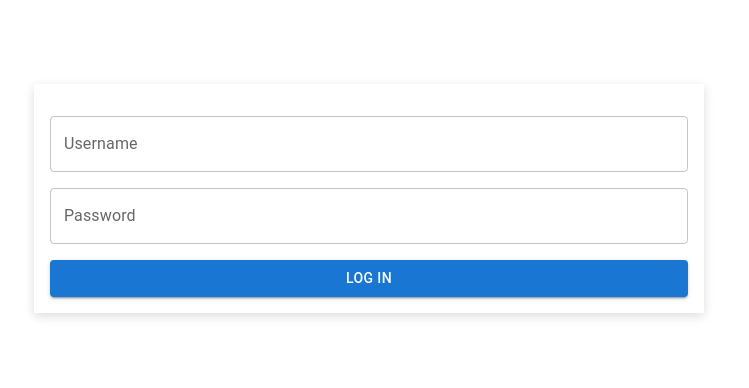
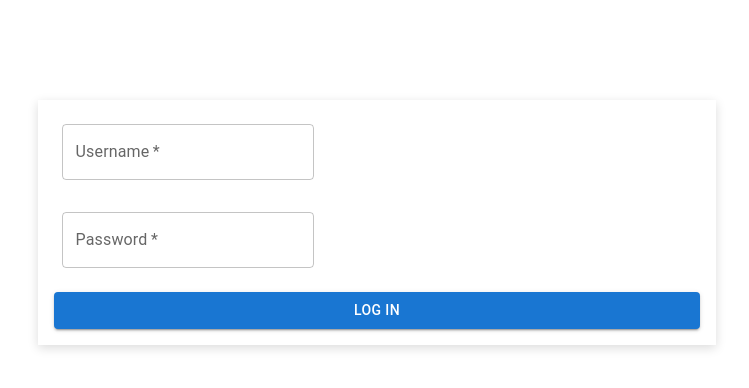
Before and after one commit to AranGit/e-commerce-fe, a Next.js app: page /login in a window 1280 px wide. Shown: the top 388 px of the page, without its empty margins (263-1012 px from the left). Built offline with nearby package versions, Linux system fonts and the light colour scheme.

Commit message:
Use Box component as form to handle inputs

```diff
--- a/src/components/LoginCard.tsx
+++ b/src/components/LoginCard.tsx
@@ -1,19 +1,66 @@
 "use client"
-import React from 'react'
+import React, { useState } from 'react'
 import TextField from '@mui/material/TextField';
 import Button from '@mui/material/Button';
 import Grid from '@mui/material/Grid';
+import Box from '@mui/material/Box';
 
 function LoginCard() {
+  const [username, setUsername] = useState<string>("");
+  const [password, setPassword] = useState<string>("");
+
+  const handleChangeUsername = (value: string) => {
+    setUsername(value)
+  };
+  const handleChangePassword = (value: string) => {
+    setPassword(value)
+  };
+
   return (
-    <Grid className='card py-4' container spacing={2}>
+
+    <Grid className='card py-4' container>
       <Grid item xs={12} className='px-4'>
-        <TextField id="username-input" label="Username" variant="outlined" fullWidth />
+        <Box
+          component="form"
+          sx={{
+            '& .MuiTextField-root': { m: 1, width: '25ch' },
+          }}
+          onSubmit={(e) => {
+            e.preventDefault();
+            console.log("onSubmit")
+          }}
+          autoComplete="off"
+        >
+          <Grid container spacing={2}>
+            <Grid item xs={12} >
+              <TextField
+                id="username-input"
+                label="Username"
+                variant="outlined"
+                fullWidth
+                required
+                onChange={e => handleChangeUsername(e.target.value)}
+              />
+            </Grid>
+            <Grid item xs={12} >
+              <TextField
+                helperText={""}
+                type='password'
+                id="password-input"
+                label="Password"
+                variant="outlined"
+                fullWidth
+                required
+                onChange={e => handleChangePassword(e.target.value)}
+              />
+            </Grid>
+            <Grid item xs={12} >
+              <Button type='submit' variant="contained" fullWidth={true}>LOG IN</Button>
+            </Grid>
+          </Grid>
+        </Box>
       </Grid>
-      <Grid item xs={12} className='px-4'>
-        <TextField error={false} helperText={""} type='password' id="password-input" label="Password" variant="outlined" fullWidth />
-      </Grid>
-      <Grid item xs={12} className='px-4'><Button variant="contained" fullWidth={true}>LOG IN</Button></Grid>
+
     </Grid>
   )
 }
```
